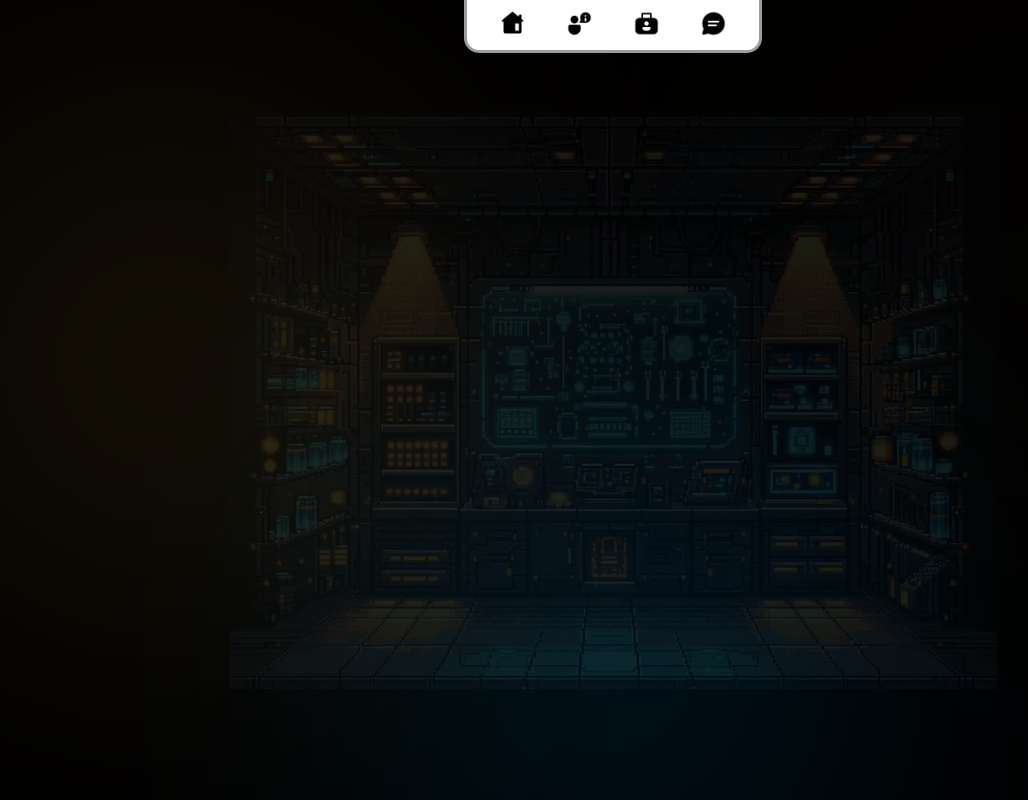
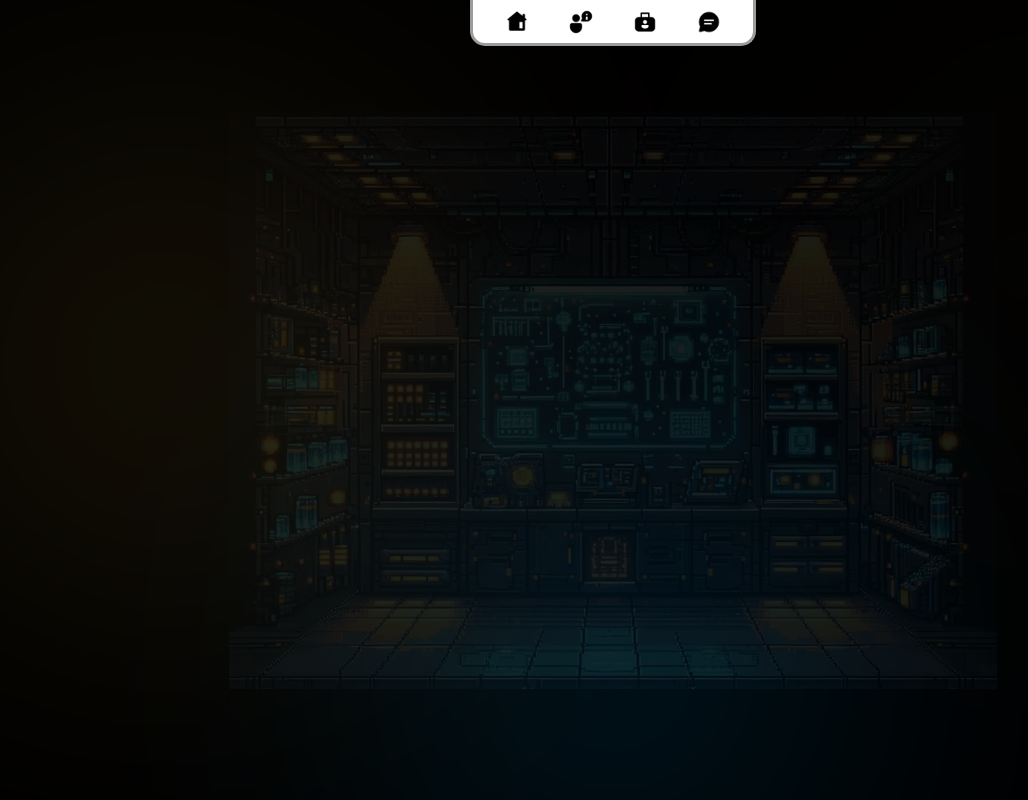
Before and after one commit to Rey004/REY-PORTFOLIO-Pixel-Game-Style-, a React (Vite) app: page /about in a window 1280 px wide. Shown: the whole page, without its empty margins (27-1055 px from the left). Built offline with nearby package versions, Linux system fonts and the light colour scheme.

Commit message:
navbar issue fixed while navigating from all-project page to portfolio page

```diff
--- a/src/components/navbar/Navbar.jsx
+++ b/src/components/navbar/Navbar.jsx
@@ -1,22 +1,46 @@
 import React from 'react'
+import { useLocation, Link } from 'react-router-dom'
 import './navbar.css'
-import { Link } from 'react-router-dom'
+
+// Import images directly
+import homeIcon from '/assets/Home_Icon.webp'
+import aboutIcon from '/assets/About_Icon.webp'
+import portfolioIcon from '/assets/Portfolio_Icon.webp'
+import contactIcon from '/assets/Contact_Icon.webp'
 
 const Navbar = () => {
+  const location = useLocation();
+
   return (
-    <nav className='navbar'>
+    <nav className='navbar' key={location.pathname}>
       <div className="nav_container">
         <Link to="/">
-          <img src="assets/Home_Icon.webp" alt="Home" />
+          <img
+            src={homeIcon}
+            alt="Home"
+            className={location.pathname === '/' ? 'active' : ''}
+          />
         </Link>
         <Link to="/about">
-          <img src="assets/About_Icon.webp" alt="About" />
+          <img
+            src={aboutIcon}
+            alt="About"
+            className={location.pathname === '/about' ? 'active' : ''}
+          />
         </Link>
         <Link to="/portfolio">
-          <img src="assets/Portfolio_Icon.webp" alt="Portfolio" />
+          <img
+            src={portfolioIcon}
+            alt="Portfolio"
+            className={location.pathname === '/portfolio' ? 'active' : ''}
+          />
         </Link>
         <Link to="/contact">
-          <img src="assets/Contact_Icon.webp" alt="Contact" />
+          <img
+            src={contactIcon}
+            alt="Contact"
+            className={location.pathname === '/contact' ? 'active' : ''}
+          />
         </Link>
       </div>
     </nav>
--- a/src/components/navbar/navbar.css
+++ b/src/components/navbar/navbar.css
@@ -29,16 +29,27 @@
     gap: 2.5rem;
 }
 
+.nav_container img.active {
+    filter: brightness(1.5);
+    transform: scale(1.1);
+}
+
+.nav_container a {
+    display: flex;
+    align-items: center;
+    justify-content: center;
+}
 
 .nav_container img {
-    width: 27px;
-    height: auto;
+    width: 24px;
+    height: 24px;
     cursor: pointer;
     transition: all 0.2s ease-in-out;
 }
 
 .nav_container img:hover {
     transform: scale(1.1);
+    filter: brightness(1.2);
 }
 
 @media (max-width: 768px) {
--- a/src/pages/portfolio_page/Portfoliopage.jsx
+++ b/src/pages/portfolio_page/Portfoliopage.jsx
@@ -2,14 +2,12 @@ import React from 'react';
 import { Outlet } from 'react-router-dom';
 import "./portfoliopage.css";
 import Navbar from '../../components/navbar/Navbar.jsx';
-import Main_bg from '../../components/main_bg/Main_bg.jsx';
 
 const Portfoliopage = () => {
   return (
     <section className='portfoliopage'>
       <Navbar />
       <Outlet />
-      {/* <Main_bg /> */}
       <button onClick={() => window.open('/all-projects', '_self')} className="all-projects">
         All Projects
         <img src="/assets/Forward.webp" alt="" />
```
Also changed, not shown: vercel.json (added).
